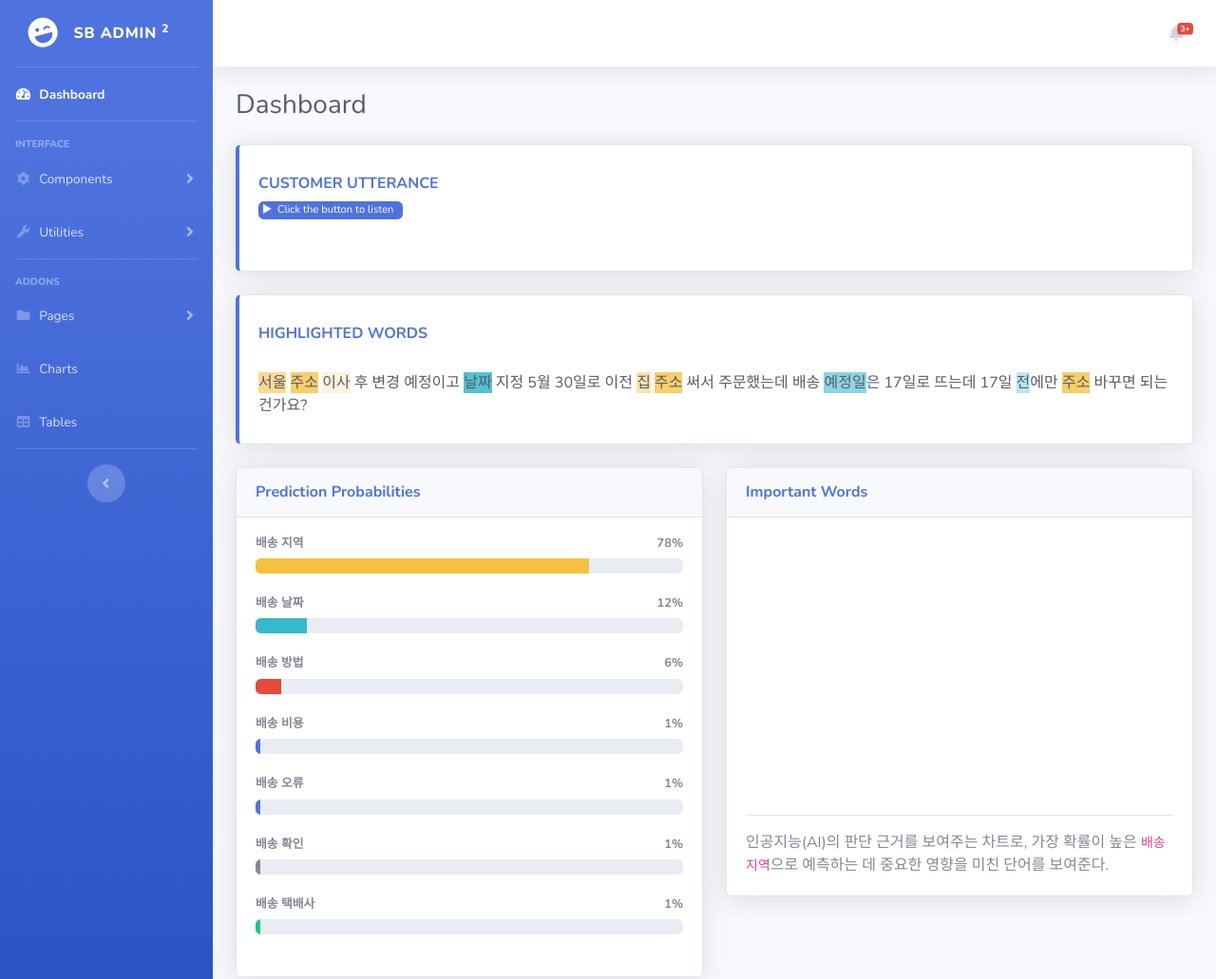
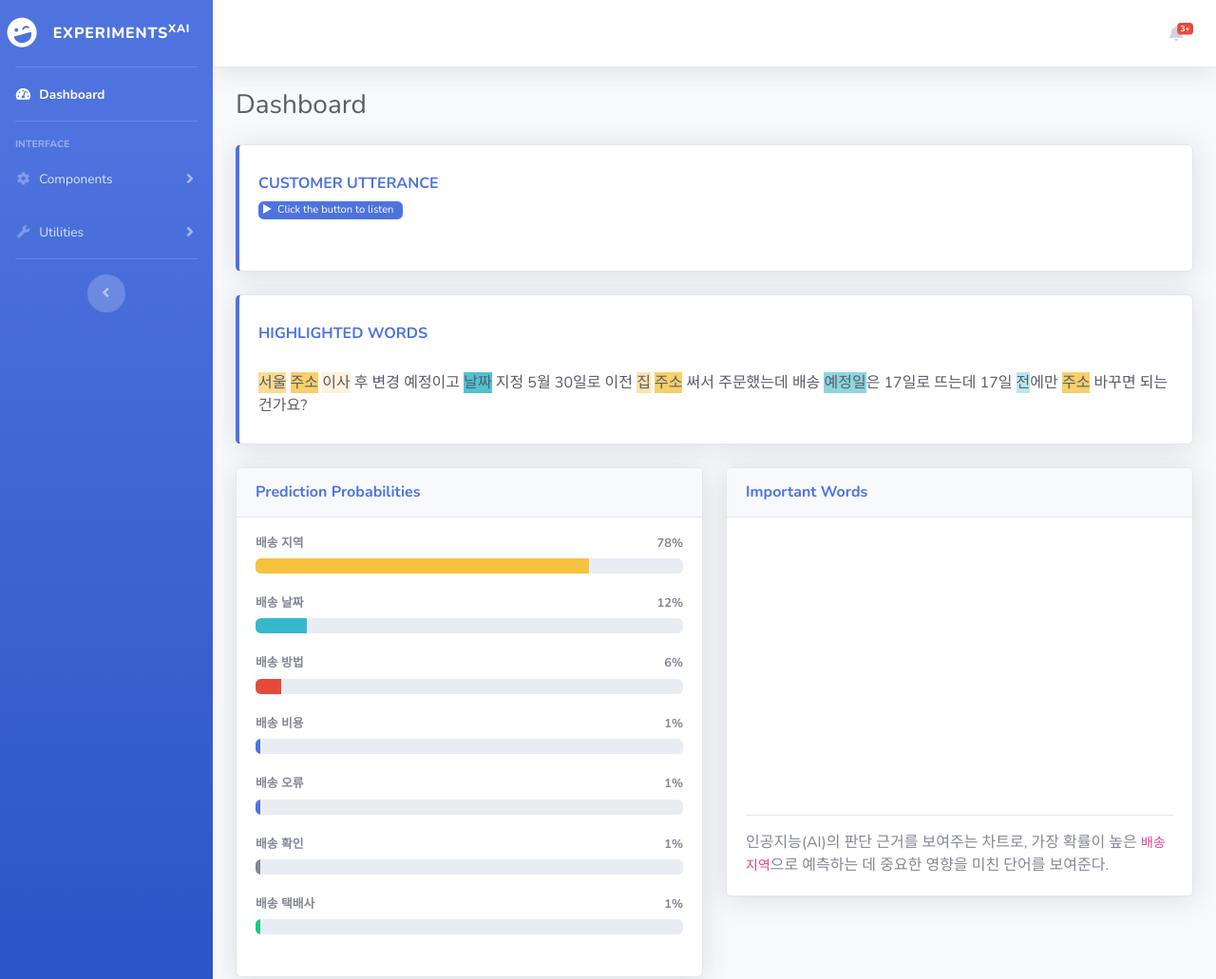
Before and after one commit to Sol-J/Sol-J.github.io, a website with bundled scripts: page index.html in a window 1280 px wide. Shown: the top 1031 px of the page at 95% size. Built offline with nearby package versions, Linux system fonts and the light colour scheme.

Commit message:
Update index.html

```diff
--- a/index.html
+++ b/index.html
@@ -35,7 +35,7 @@
                 <div class="sidebar-brand-icon rotate-n-15">
                     <i class="fas fa-laugh-wink"></i>
                 </div>
-                <div class="sidebar-brand-text mx-3">SB Admin <sup>2</sup></div>
+                <div class="sidebar-brand-text mx-3">Experiments<sup>XAI</sup></div>
             </a>
 
             <!-- Divider -->
@@ -93,49 +93,6 @@
 
             <!-- Divider -->
             <hr class="sidebar-divider">
-
-            <!-- Heading -->
-            <div class="sidebar-heading">
-                Addons
-            </div>
-
-            <!-- Nav Item - Pages Collapse Menu -->
-            <li class="nav-item">
-                <a class="nav-link collapsed" href="#" data-toggle="collapse" data-target="#collapsePages"
-                    aria-expanded="true" aria-controls="collapsePages">
-                    <i class="fas fa-fw fa-folder"></i>
-                    <span>Pages</span>
-                </a>
-                <div id="collapsePages" class="collapse" aria-labelledby="headingPages" data-parent="#accordionSidebar">
-                    <div class="bg-white py-2 collapse-inner rounded">
-                        <h6 class="collapse-header">Login Screens:</h6>
-                        <a class="collapse-item" href="login.html">Login</a>
-                        <a class="collapse-item" href="register.html">Register</a>
-                        <a class="collapse-item" href="forgot-password.html">Forgot Password</a>
-                        <div class="collapse-divider"></div>
-                        <h6 class="collapse-header">Other Pages:</h6>
-                        <a class="collapse-item" href="404.html">404 Page</a>
-                        <a class="collapse-item" href="blank.html">Blank Page</a>
-                    </div>
-                </div>
-            </li>
-
-            <!-- Nav Item - Charts -->
-            <li class="nav-item">
-                <a class="nav-link" href="charts.html">
-                    <i class="fas fa-fw fa-chart-area"></i>
-                    <span>Charts</span></a>
-            </li>
-
-            <!-- Nav Item - Tables -->
-            <li class="nav-item">
-                <a class="nav-link" href="tables.html">
-                    <i class="fas fa-fw fa-table"></i>
-                    <span>Tables</span></a>
-            </li>
-
-            <!-- Divider -->
-            <hr class="sidebar-divider d-none d-md-block">
 
             <!-- Sidebar Toggler (Sidebar) -->
             <div class="text-center d-none d-md-inline">
```
